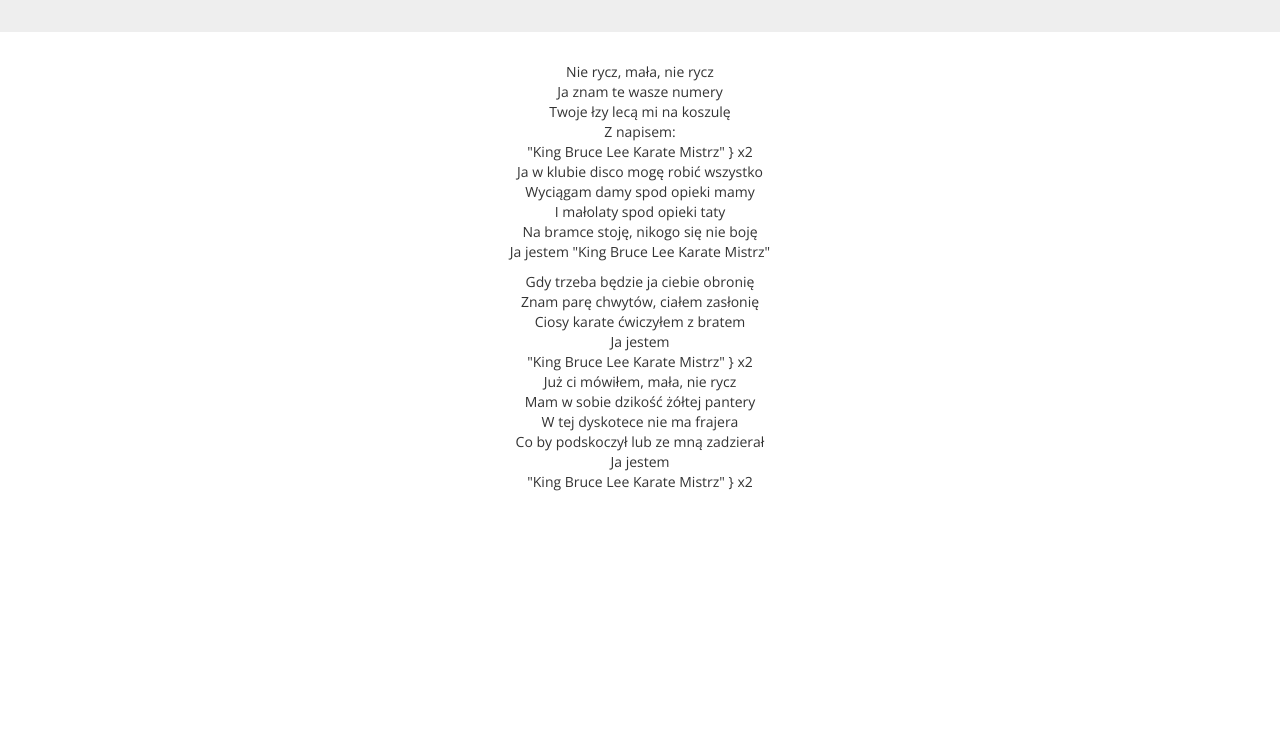
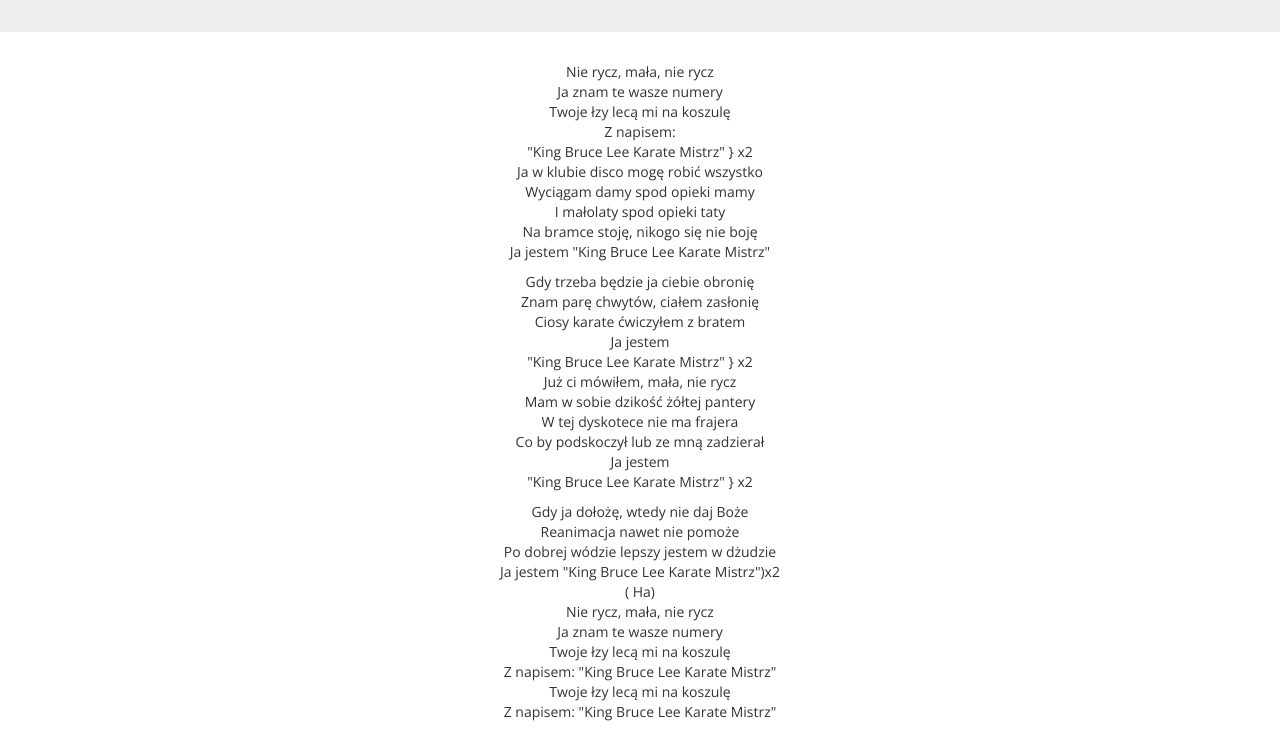
Before and after one commit to wujot/learning-git-2, a plain HTML site: page index.html in a window 1280 px wide. Shown: the part 216-948 px from the top of the page. Before the commit the page ends 800 px from the top, so only its background shows below. Drawn offline with nearby package versions, Linux system fonts and the light colour scheme; files that its build step writes are made by us from their sources; a web font is replaced by a local one.

Commit message:
Add third part of lyrics

```diff
--- a/index.html
+++ b/index.html
@@ -53,6 +53,21 @@
 					Ja jestem<br>
 					"King Bruce Lee Karate Mistrz" } x2<br>
 				</p>
+				<p>
+					Gdy ja dołożę, wtedy nie daj Boże<br>
+					Reanimacja nawet nie pomoże<br>
+					Po dobrej wódzie lepszy jestem w dżudzie<br>
+					Ja jestem "King Bruce Lee Karate Mistrz")x2<br>
+					( Ha)<br>
+
+					Nie rycz, mała, nie rycz<br>
+					Ja znam te wasze numery<br>
+					Twoje łzy lecą mi na koszulę<br>
+					Z napisem: "King Bruce Lee Karate Mistrz"<br>
+
+					Twoje łzy lecą mi na koszulę<br>
+					Z napisem: "King Bruce Lee Karate Mistrz" <br>
+				</p>
 			</div>
 		</section>
 		<!-- Footer -->
```
